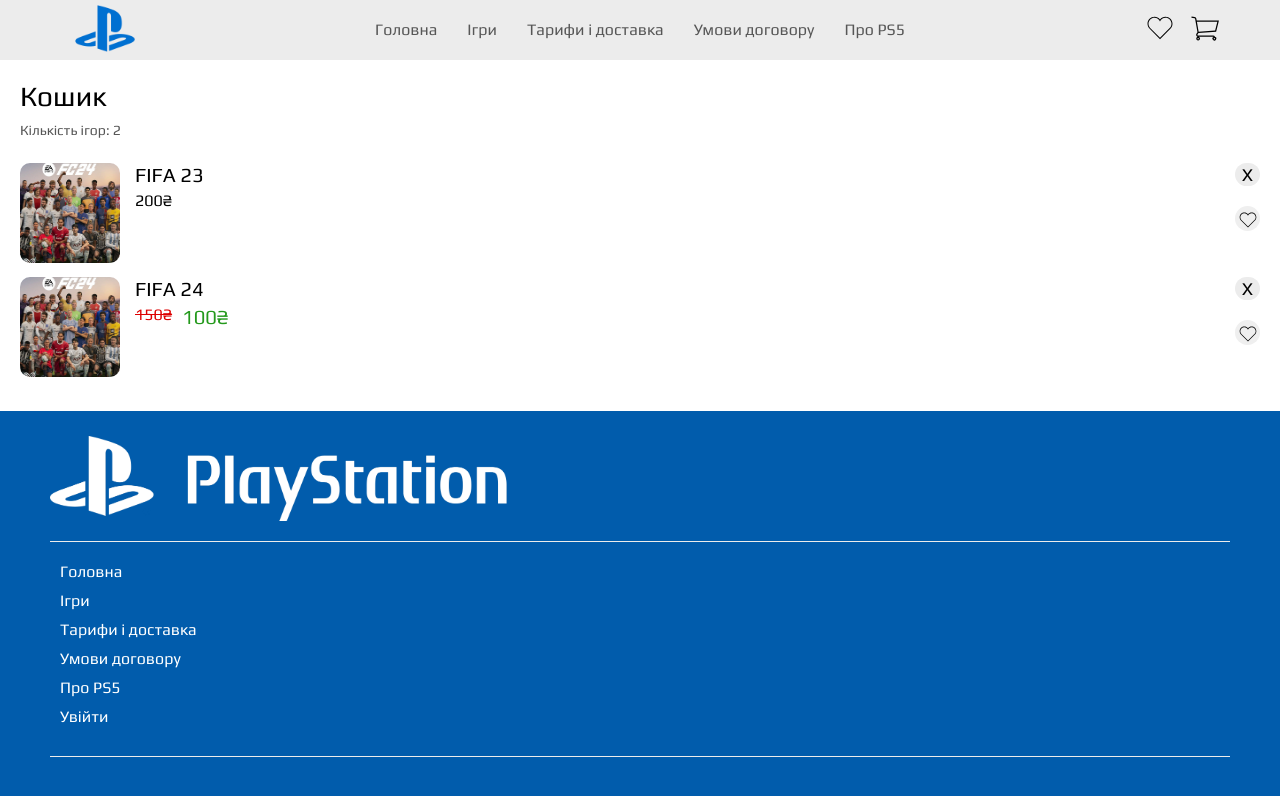
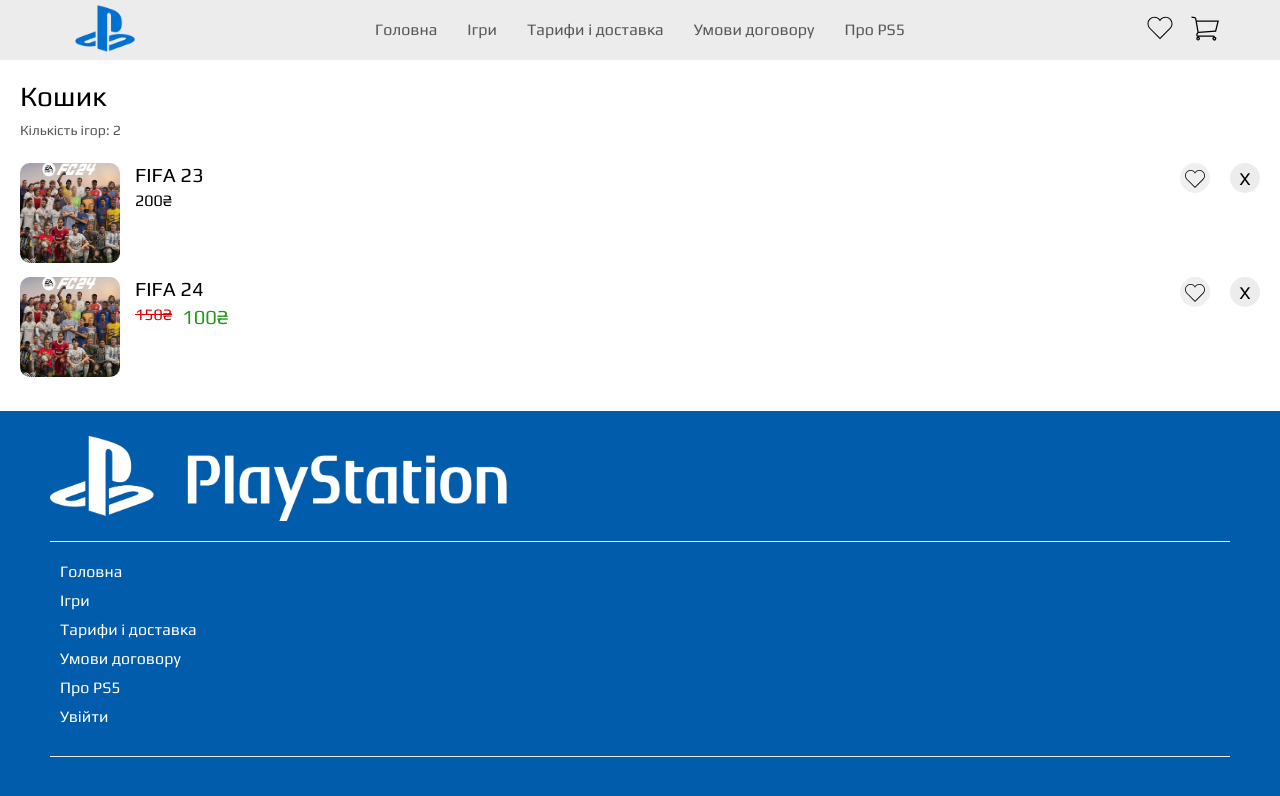
Before and after one commit to Shevtsooov/ps-rental-service, a React (Create React App) app: page /shopping-cart in a window 1280 px wide. Shown: the top 796 px of the page. Built offline with nearby package versions, Linux system fonts and the light colour scheme.

Commit message:
added actions in the shopping cart

```diff
--- a/src/components/ShoppingCartList/ShoppingCartList.scss
+++ b/src/components/ShoppingCartList/ShoppingCartList.scss
@@ -56,15 +56,15 @@
 
     &_actions {
       display: flex;
-      flex-direction: column;
+      flex-direction: row;
       justify-content: start;
       gap: 20px;
 
       &--save {
         border: 0;
         border-radius: 30px;
-        height: 25px;
-        width: 25px;
+        height: 30px;
+        width: 30px;
 
         background-image: url('../../assets/icons/heart.svg');
         background-size: 80%;
@@ -78,6 +78,9 @@
       }
 
       &--clear {
+        height: 30px;
+        width: 30px;
+
         border: 0;
         border-radius: 30px;
         background-color: $main-grey;
--- a/src/components/ShoppingCartList/ShoppingCartList.tsx
+++ b/src/components/ShoppingCartList/ShoppingCartList.tsx
@@ -70,15 +70,15 @@ export const ShoppingCartList: React.FC = () => {
 
           <div className="shoppingCartList__game_actions">
             <button
-              className="shoppingCartList__game_actions--clear"
-              onClick={() => handleAddToCartGame(game)}
-            >X</button>
-            <button
               className={cn('shoppingCartList__game_actions--save', {
                 'shoppingCartList__game_actions--save--active': savedGames.includes(game)
               })}
               onClick={() => handleSaveGame(game)}
             />
+            <button
+              className="shoppingCartList__game_actions--clear"
+              onClick={() => handleAddToCartGame(game)}
+            >X</button>
           </div>
         </div>
       ))}
--- a/src/data/games.ts
+++ b/src/data/games.ts
@@ -22,7 +22,7 @@ export const games = [
     icon: 'fifa24/fifa24.jpg',
 
     price: 150,
-    discountedPrice: 100,
+    discountedPrice: 90,
     popularity: 1,
     id: 3
   },
```
